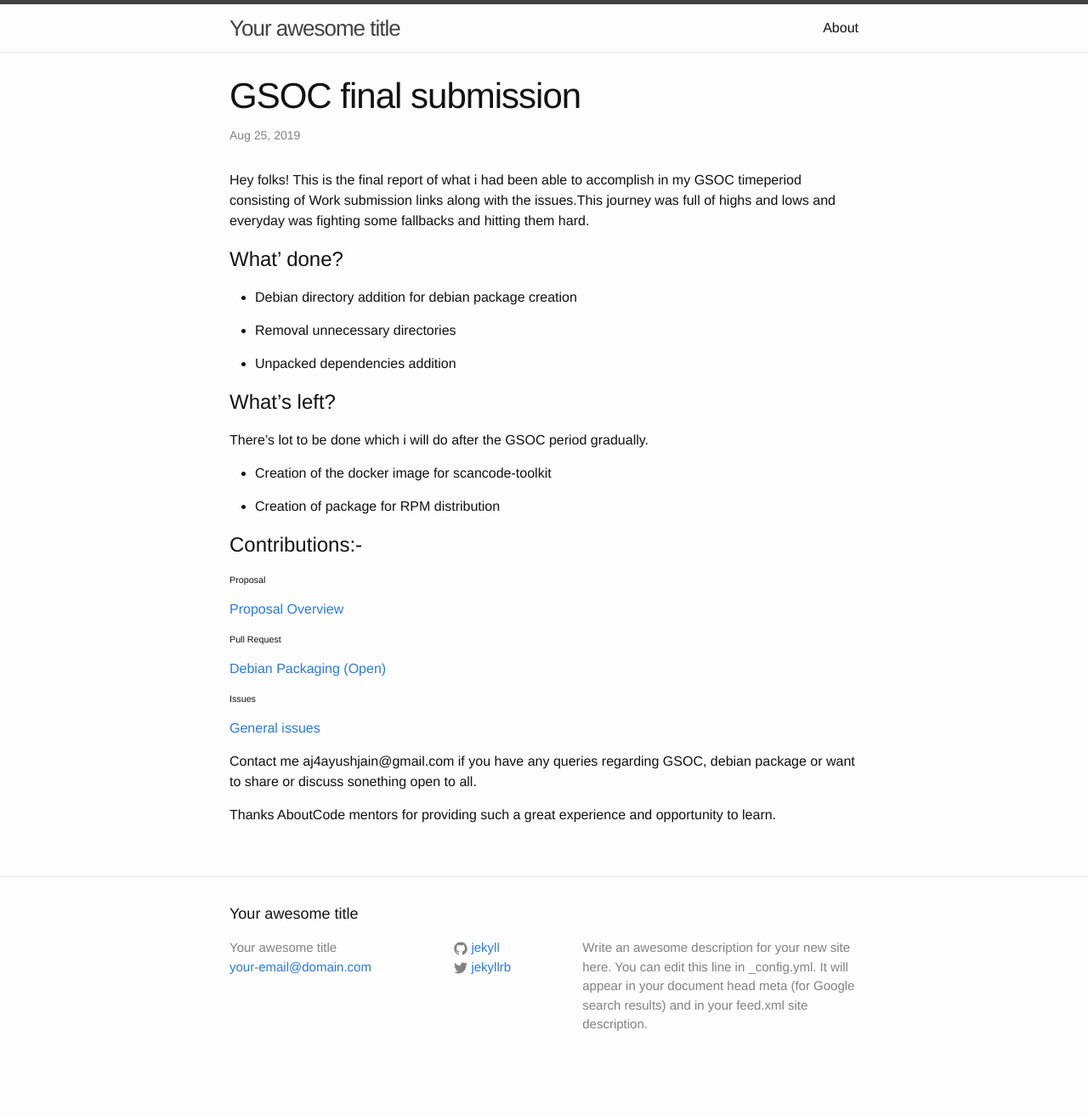
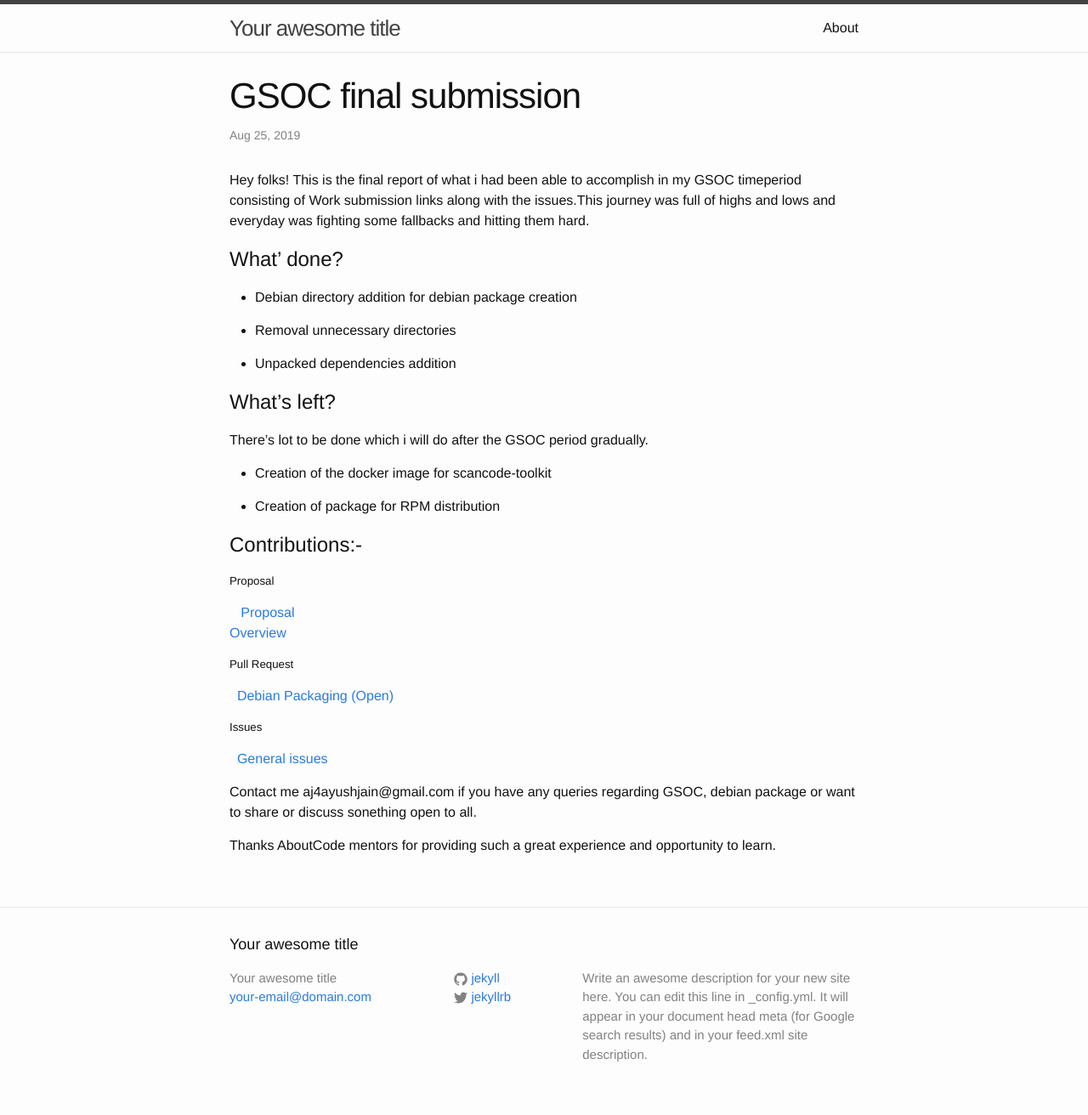
Before and after one commit to aj4ayushjain/aj4ayushjain.github.io, a Jekyll site: the page built from _posts/2019-08-25-GSOC-final-submission.markdown, in a window 1280 px wide. Shown: the whole page at 85% size. Built offline with Jekyll 4.4.1, drawn with Linux system fonts in a browser that asks for light colours; before the commit the page ends 1277 px from its top, so only the background shows below that.

Commit message:
Hyperlink updation 5

```diff
--- a/_posts/2019-08-25-GSOC-final-submission.markdown
+++ b/_posts/2019-08-25-GSOC-final-submission.markdown
@@ -27,15 +27,15 @@ There's lot to be done which i will do after the GSOC period gradually.
 
 # Contributions:-
 
-<h6>Proposal</h6>
-[Proposal](https://docs.google.com/document/d/1E18nXcWQyCxlqQ_dvy63nsnybXjfIDTtEdsuED0IkSU/edit#heading=h.2gazcsgmxkub)
-[Overview](https://summerofcode.withgoogle.com/organizations/6118953540124672/#5793822963924992)
+<h5>Proposal</h5>
+&nbsp; &nbsp;[Proposal](https://docs.google.com/document/d/1E18nXcWQyCxlqQ_dvy63nsnybXjfIDTtEdsuED0IkSU/edit#heading=h.2gazcsgmxkub)
+&nbsp; &nbsp;<br>[Overview](https://summerofcode.withgoogle.com/organizations/6118953540124672/#5793822963924992)
 
-<h6>Pull Request</h6>
-[Debian Packaging (Open)](https://github.com/nexB/scancode-toolkit/pull/1636)
+<h5>Pull Request</h5>
+&nbsp;&nbsp;[Debian Packaging (Open)](https://github.com/nexB/scancode-toolkit/pull/1636)
 
-<h6>Issues</h6>
-[General issues](https://github.com/nexB/scancode-toolkit/issues/created_by/aj4ayushjain)
+<h5>Issues</h5>
+&nbsp;&nbsp;[General issues](https://github.com/nexB/scancode-toolkit/issues/created_by/aj4ayushjain)
 
 
 
```
Also changed, not shown: other parts of _posts/2019-08-25-GSOC-final-submission.markdown (+1 -1 lines).
